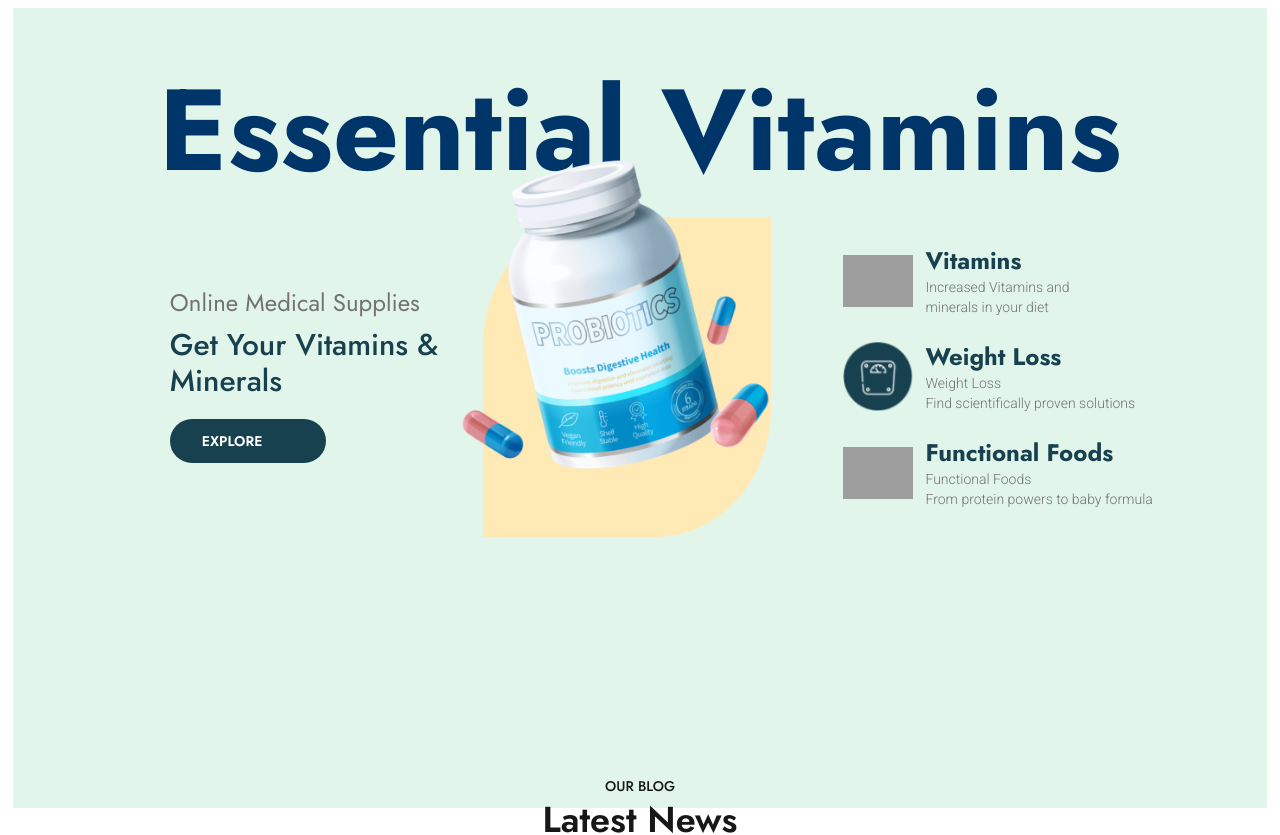
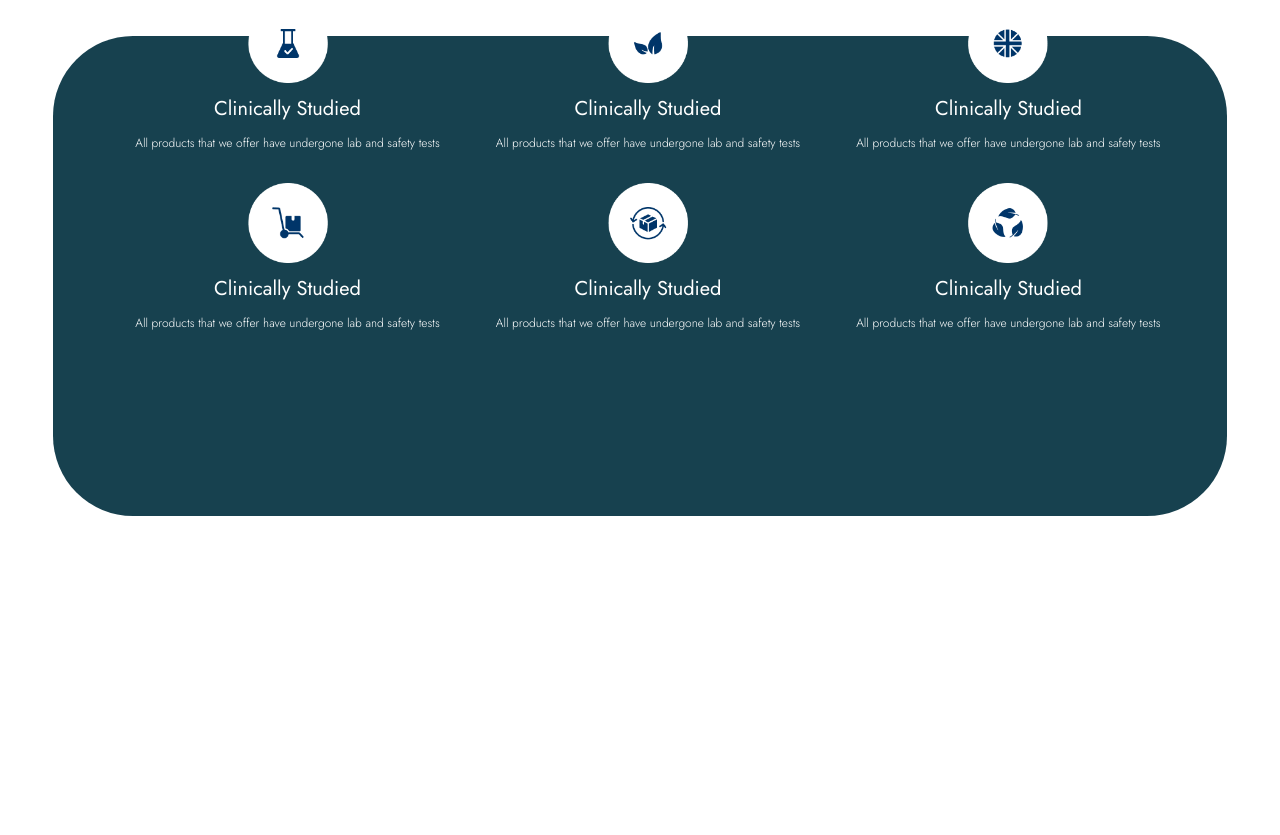
Before and after one commit to NausadAli/elbrit-UI, a Next.js app: page / in a window 1280 px wide. Shown: the top 835 px of the page. Built offline with nearby package versions, Linux system fonts and the light colour scheme; grey boxes are pictures that could not be loaded.

Commit message:
About Done

```diff
--- /dev/null
+++ b/app/components/About.tsx
@@ -0,0 +1,26 @@
+import React from 'react'
+import About_ele from './About_ele'
+
+const About = () => {
+  return (
+    <div className=' w-dvw h-dvh mt-9'>
+
+     <div className='relative bg-[#17414F] w-11/12 h-3/5 rounded-[5rem] m-auto'>
+         <div className='absolute -mt-12 inset-0 '>
+            <div className='flex justify-center items-center'>
+               <About_ele img='/images/about-1.png' img_alt='about-image1' heading='Clinically Studied' subheading='All products that we offer have undergone lab and safety tests'/>
+               <About_ele img='/images/about-2.png' img_alt='about-image2' heading='Clinically Studied' subheading='All products that we offer have undergone lab and safety tests'/>
+               <About_ele img='/images/about-3.png' img_alt='about-image3' heading='Clinically Studied' subheading='All products that we offer have undergone lab and safety tests'/>
+            </div>
+            <div className='flex justify-center items-center'>
+               <About_ele img='/images/about-4.png' img_alt='about-image4' heading='Clinically Studied' subheading='All products that we offer have undergone lab and safety tests'/>
+               <About_ele img='/images/about-5.png' img_alt='about-image5' heading='Clinically Studied' subheading='All products that we offer have undergone lab and safety tests'/>
+               <About_ele img='/images/about-6.png' img_alt='about-image6' heading='Clinically Studied' subheading='All products that we offer have undergone lab and safety tests'/>
+            </div>
+         </div>
+      </div>
+    </div>
+  )
+}
+
+export default About
--- /dev/null
+++ b/app/components/About_ele.tsx
@@ -0,0 +1,24 @@
+import Image, { StaticImageData } from 'next/image'
+import React from 'react'
+
+type AboutProps={
+   img : StaticImageData| string,
+   img_alt : string,
+   heading : string,
+   subheading: string
+}
+
+
+const About_ele : React.FC<AboutProps>= ({img,img_alt, heading, subheading}) => {
+  return (
+   <div className=''>
+      <div className='text-white font-jost text-center w-full px-5 py-2 m-2'>
+         <Image className='m-auto' src={img} alt={img_alt} width={80} height={80}/>
+         <h1 className='font-normal text-xl my-3'>{heading}</h1>
+         <p className='font-light text-xs'>{subheading}</p>
+      </div>
+   </div>
+  )
+}
+
+export default About_ele
--- a/app/page.tsx
+++ b/app/page.tsx
@@ -2,6 +2,7 @@
 import Footer from "./components/Footer";
 import Blog from "./components/Blog";
 import Hero from "./components/Hero";
+import About from "./components/About";
 // const NoSSR = dynamic(() => import('../components/no-ssr'), { ssr: false })
 
 export default function Home() {
@@ -11,9 +12,10 @@ export default function Home() {
 
 
       {/* <Footer/> */}
-      <Hero/>
-      <Blog/>
-      <Footer />
+      {/* <Hero/> */}
+      <About />
+      {/* <Blog/>
+      <Footer /> */}
     </main>
   )
 }
```
